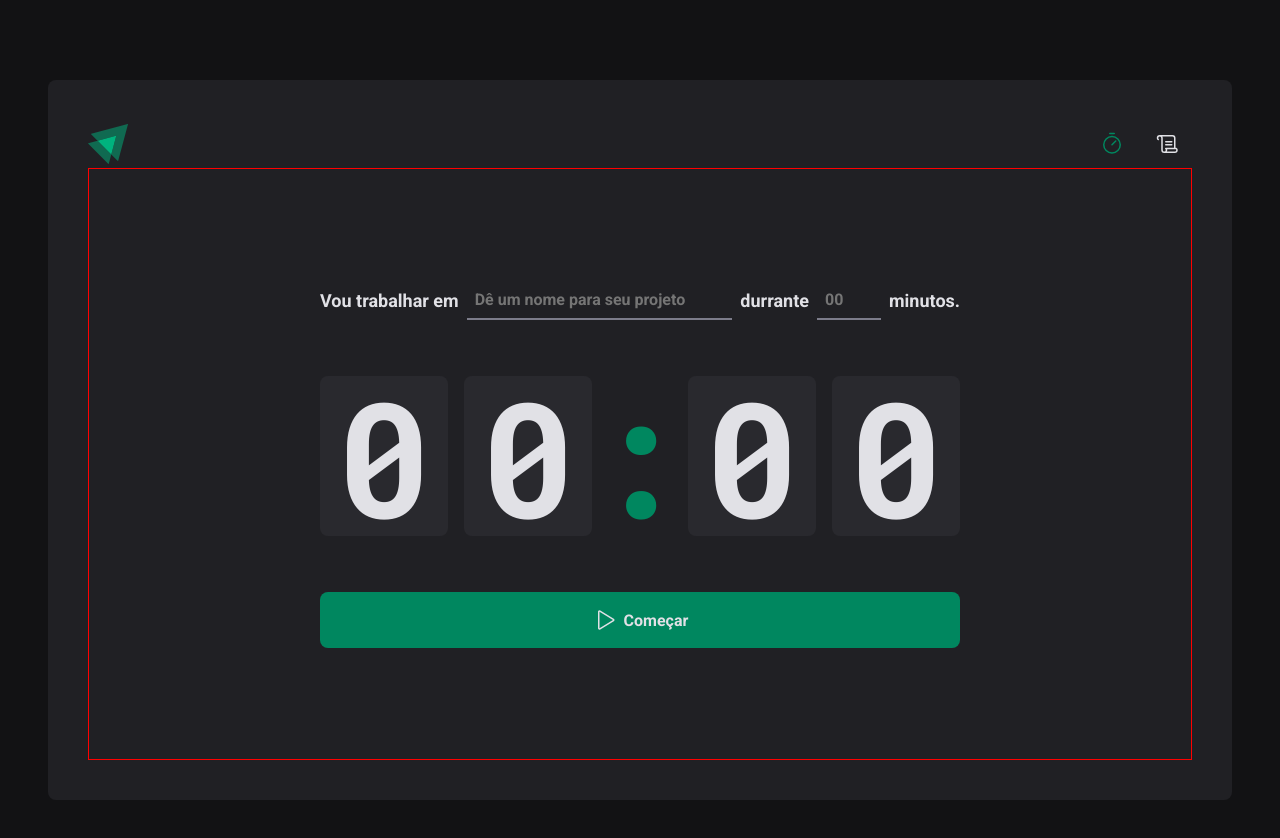
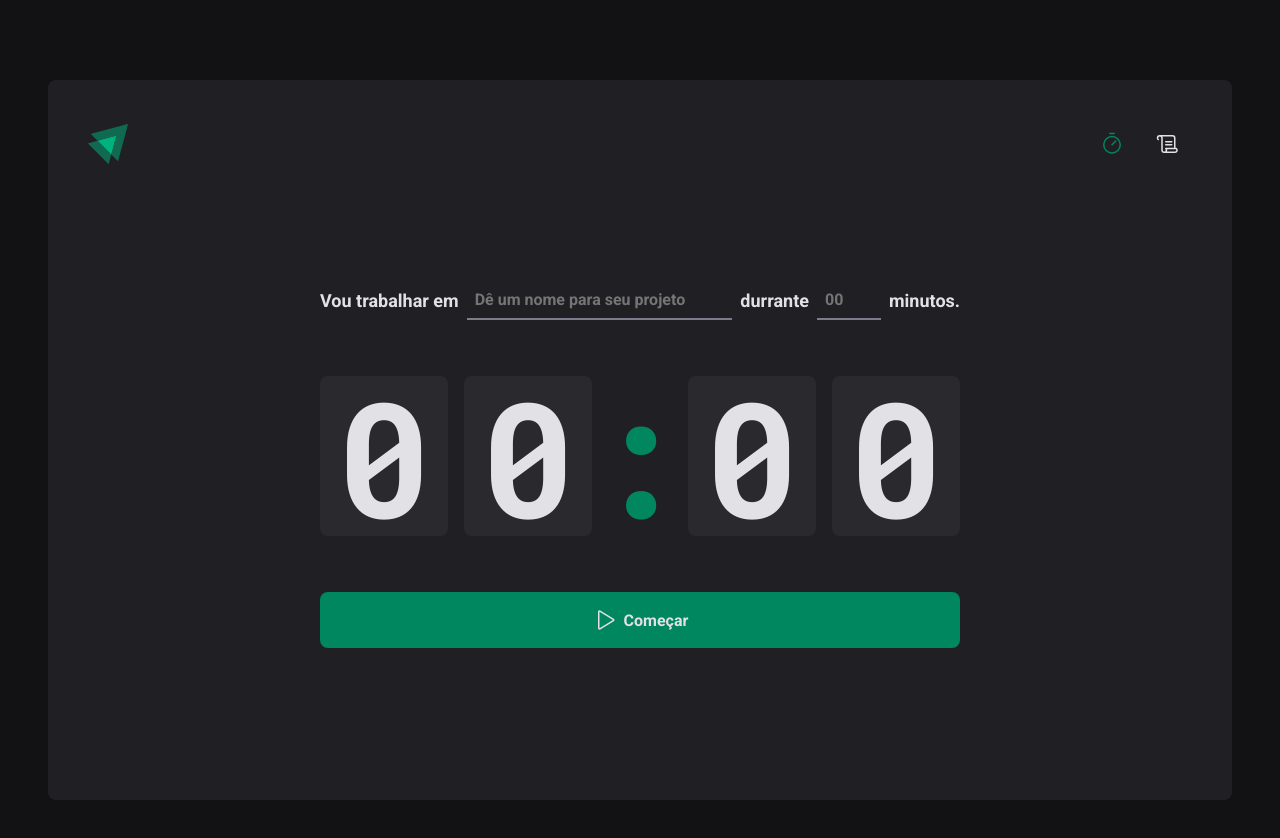
Before and after one commit to lipeqalves/trilha-react-rocktseat, a React (Vite) app in the folder 02-ignite-time/: page / in a window 1280 px wide. Shown: the top 838 px of the page. Built offline with nearby package versions, Linux system fonts and the light colour scheme.

Commit message:
React_ignite: Páginas e rotas - finalização da home

```diff
--- a/02-ignite-time/src/pages/Home/styles.ts
+++ b/02-ignite-time/src/pages/Home/styles.ts
@@ -3,7 +3,6 @@ import styled from 'styled-components'
 export const HomeContainer = styled.main`
   flex: 1;
 
-  border: solid 1px red;
   display: flex;
   flex-direction: column;
   align-items: center;
```
